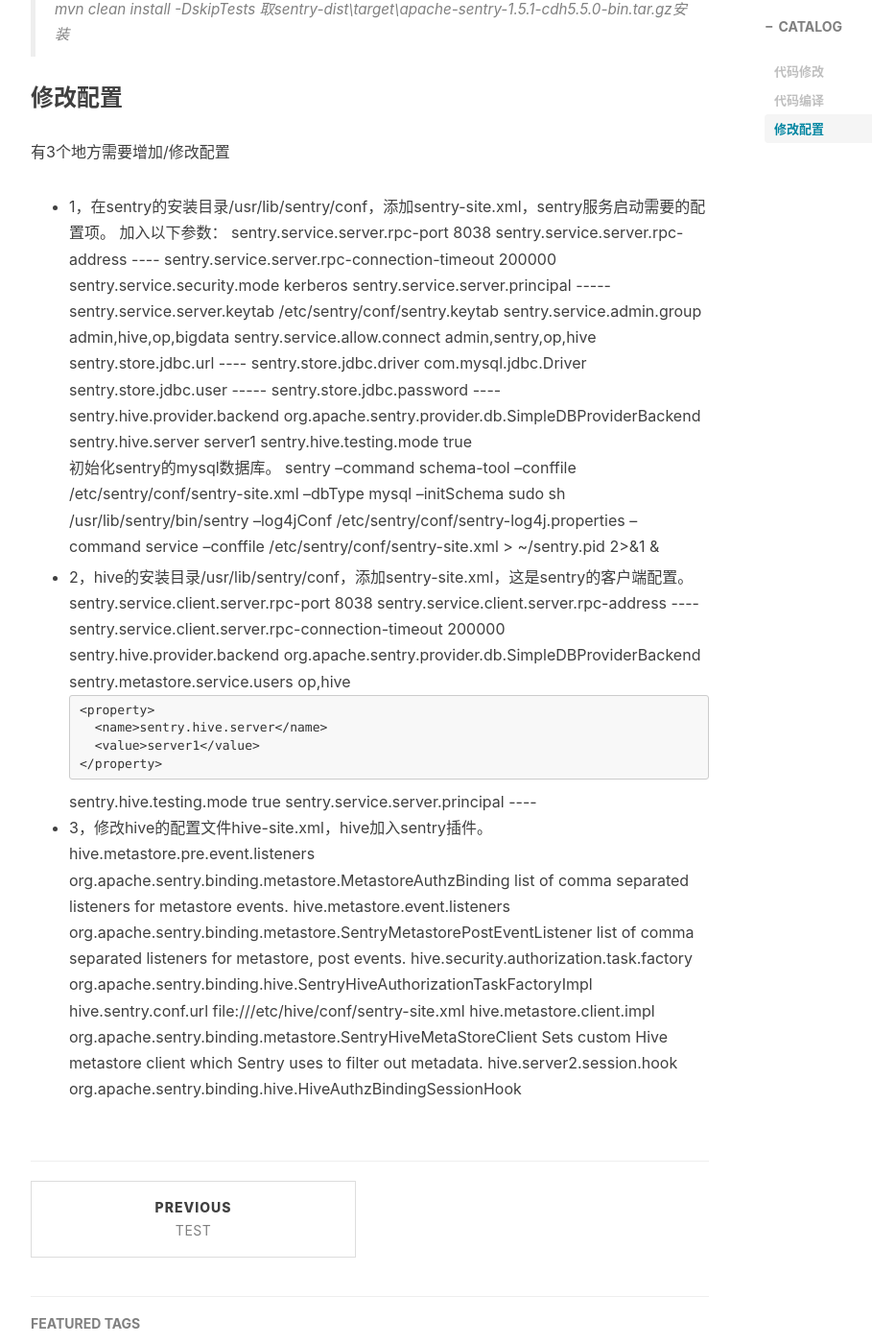
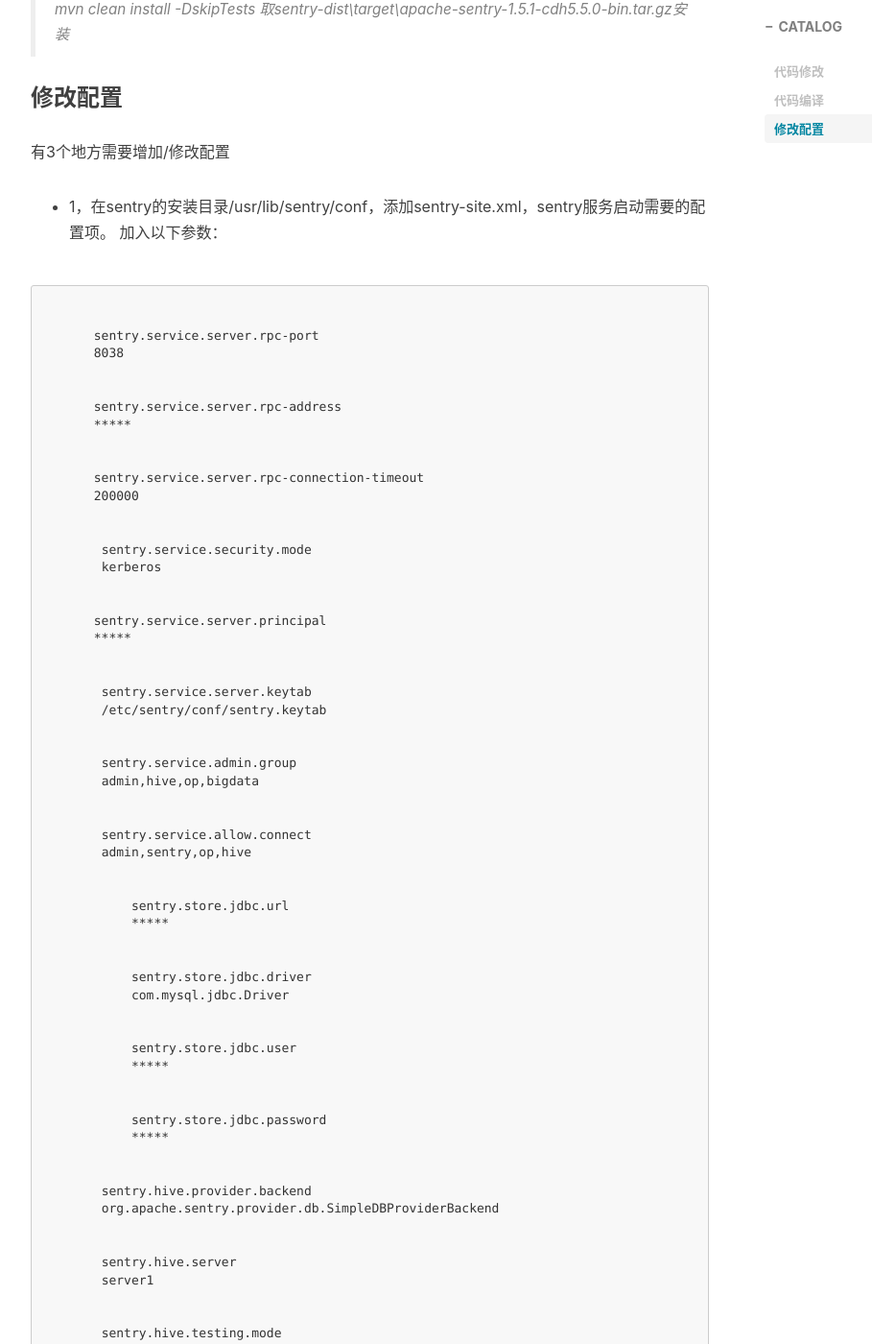
Before and after one commit to archer811/archer811.github.io, a Jekyll site: the page built from _posts/2017-06-12-sentry-install.markdown, in a window 1280 px wide and 1400 px high, scrolled down 1277 px. Shown: the whole window at 96% size, without its empty margins (233-1142 px from the left). Built offline with Jekyll 4.4.1, drawn with Linux system fonts in a browser that asks for light colours; nearby versions of some CDN libraries; comment, search, counter and statistics services are not loaded.

Commit message:
修改post

```diff
--- a/_posts/2017-06-12-sentry-install.markdown
+++ b/_posts/2017-06-12-sentry-install.markdown
@@ -32,13 +33,14 @@ apache sentry 目前有1.7的发布版，1.7之前的都是孵化版。从1.5开
 有3个地方需要增加/修改配置
 - 1，在sentry的安装目录/usr/lib/sentry/conf，添加sentry-site.xml，sentry服务启动需要的配置项。
 加入以下参数：
+<pre><code>
    <property>
        <name>sentry.service.server.rpc-port</name>
        <value>8038</value>
     </property>
     <property>
        <name>sentry.service.server.rpc-address</name>
-       <value>----</value>
+       <value>*****</value>
     </property>
     <property>
        <name>sentry.service.server.rpc-connection-timeout</name>
@@ -50,7 +52,7 @@ apache sentry 目前有1.7的发布版，1.7之前的都是孵化版。从1.5开
     </property>
     <property>
        <name>sentry.service.server.principal</name>
-        <value>-----</value>
+       <value>*****</value>
     </property>
     <property>
         <name>sentry.service.server.keytab</name>
@@ -66,7 +68,7 @@ apache sentry 目前有1.7的发布版，1.7之前的都是孵化版。从1.5开
     </property>
     <property>
             <name>sentry.store.jdbc.url</name>
-            <value>----</value>
+            <value>*****</value>
     </property>
     <property>
             <name>sentry.store.jdbc.driver</name>
@@ -74,11 +76,11 @@ apache sentry 目前有1.7的发布版，1.7之前的都是孵化版。从1.5开
     </property>
     <property>
             <name>sentry.store.jdbc.user</name>
-            <value>-----</value>
+            <value>*****</value>
     </property>
     <property>
             <name>sentry.store.jdbc.password</name>
-            <value>----</value>
+            <value>*****</value>
     </property>
     <property>
         <name>sentry.hive.provider.backend</name>
@@ -92,6 +94,7 @@ apache sentry 目前有1.7的发布版，1.7之前的都是孵化版。从1.5开
         <name>sentry.hive.testing.mode</name>
         <value>true</value>
      </property>
+</code></pre>
 初始化sentry的mysql数据库。
 sentry --command schema-tool --conffile /etc/sentry/conf/sentry-site.xml --dbType mysql –initSchema
 sudo sh  /usr/lib/sentry/bin/sentry --log4jConf /etc/sentry/conf/sentry-log4j.properties  --command service --conffile /etc/sentry/conf/sentry-site.xml > ~/sentry.pid 2>&1 &
```
Also changed, not shown: other parts of _posts/2017-06-12-sentry-install.markdown (+2 -1 lines).
